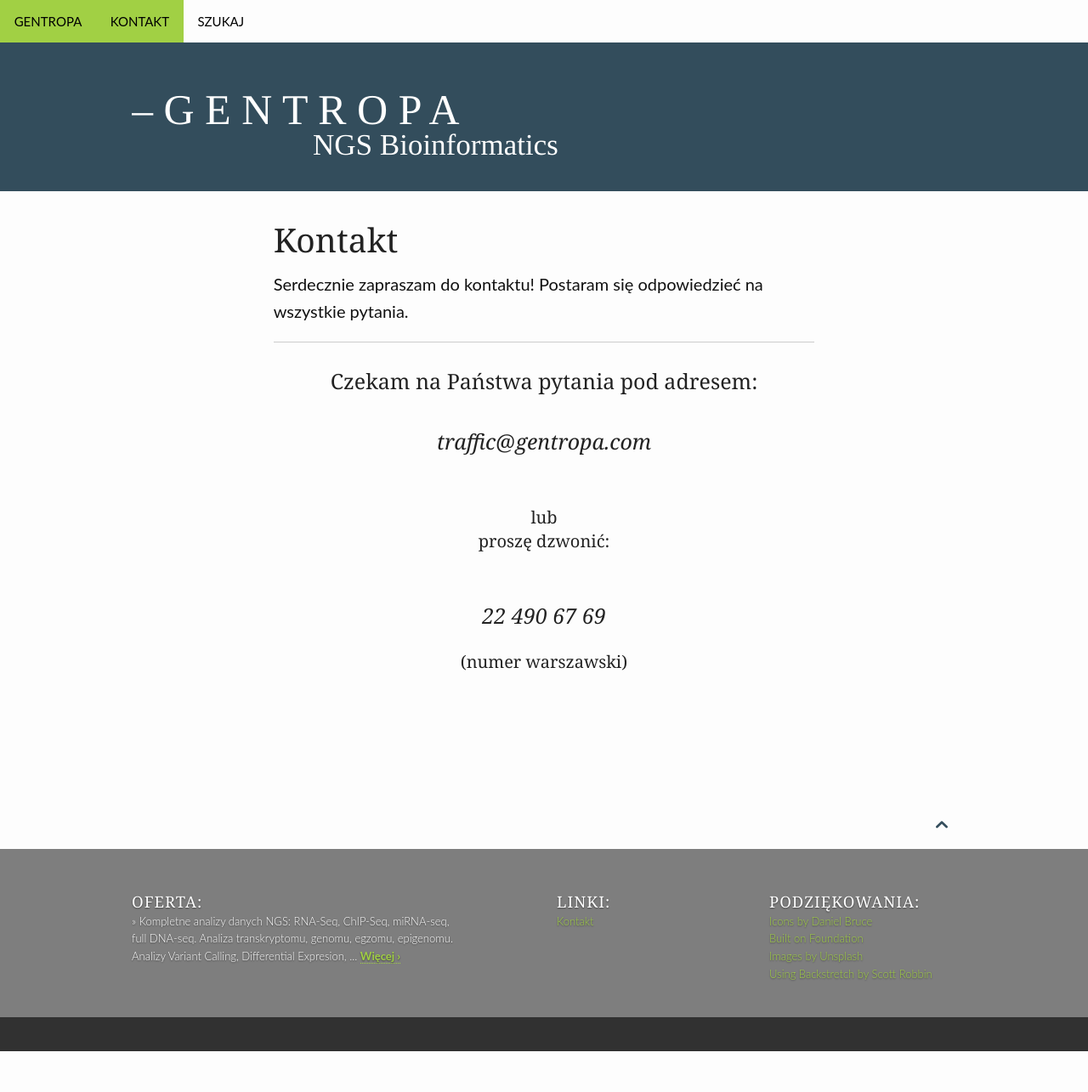
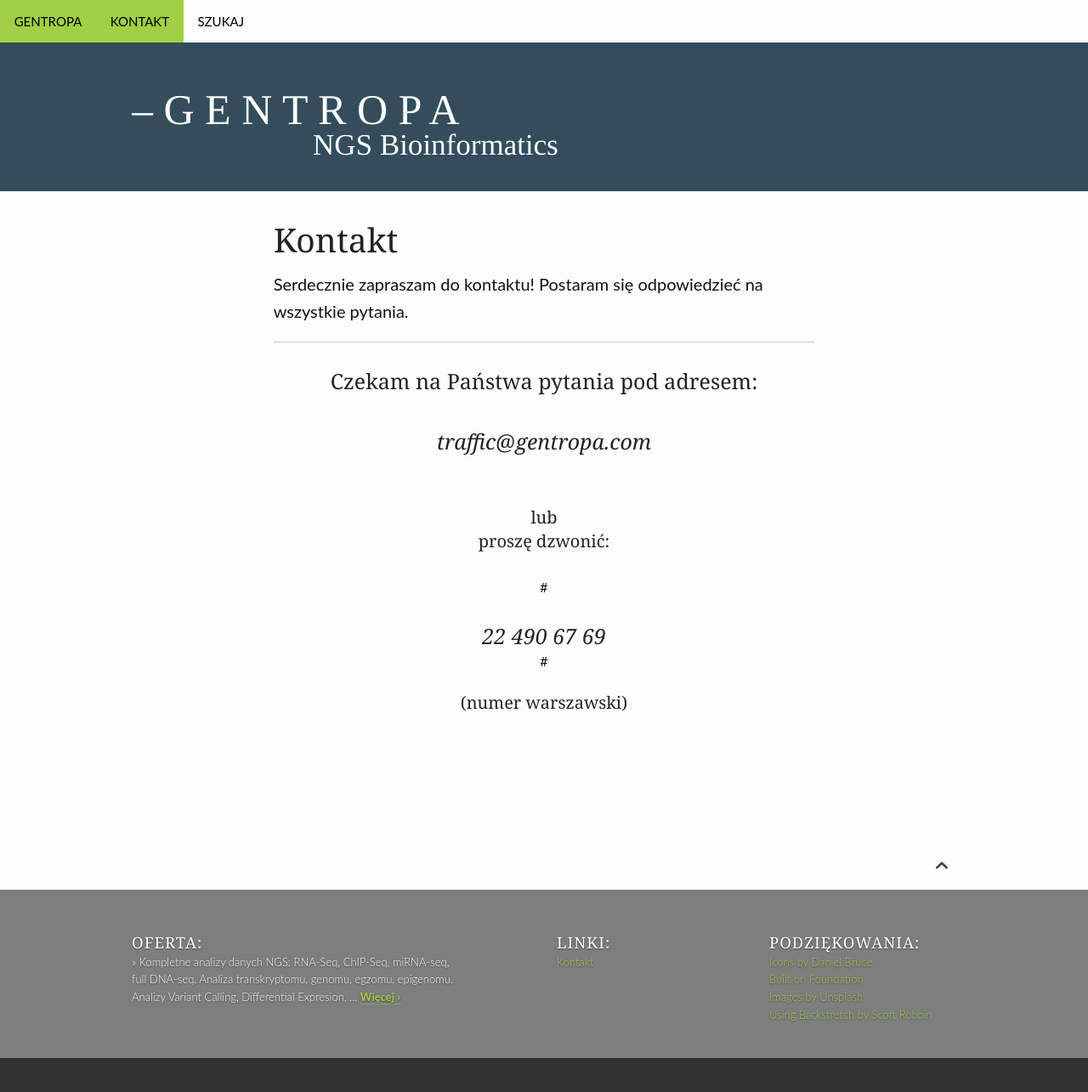
Before and after one commit to gentropa/gentropa.github.io, a Jekyll site: the page built from pages/contact.md, in a window 1280 px wide. Shown: the whole page at 85% size. Built offline with Jekyll 4.4.1, drawn with Linux system fonts in a browser that asks for light colours; before the commit the page ends 1237 px from its top, so only the background shows below that.

```diff
--- a/pages/contact.md
+++ b/pages/contact.md
@@ -17,6 +17,6 @@ Czekam na Państwa pytania pod adresem:<br><br>
 lub<br>
 proszę dzwonić:<br><br>
 </h4>
-<h3><i>22 490 67 69</i></h3>
-<h4>(numer warszawski)</h4>
+# <h3><i>22 490 67 69</i></h3>
+# <h4>(numer warszawski)</h4>
 </center>
```
